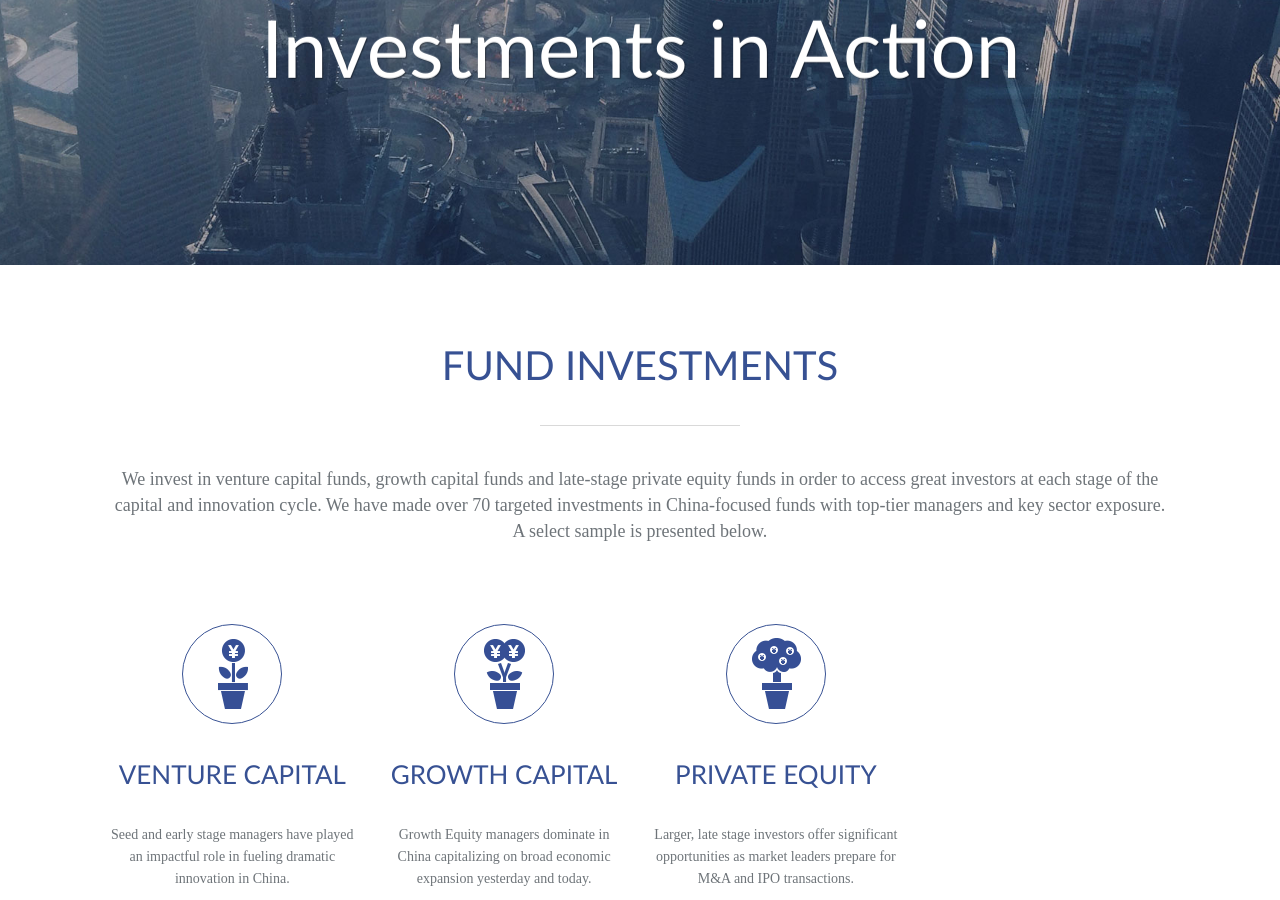
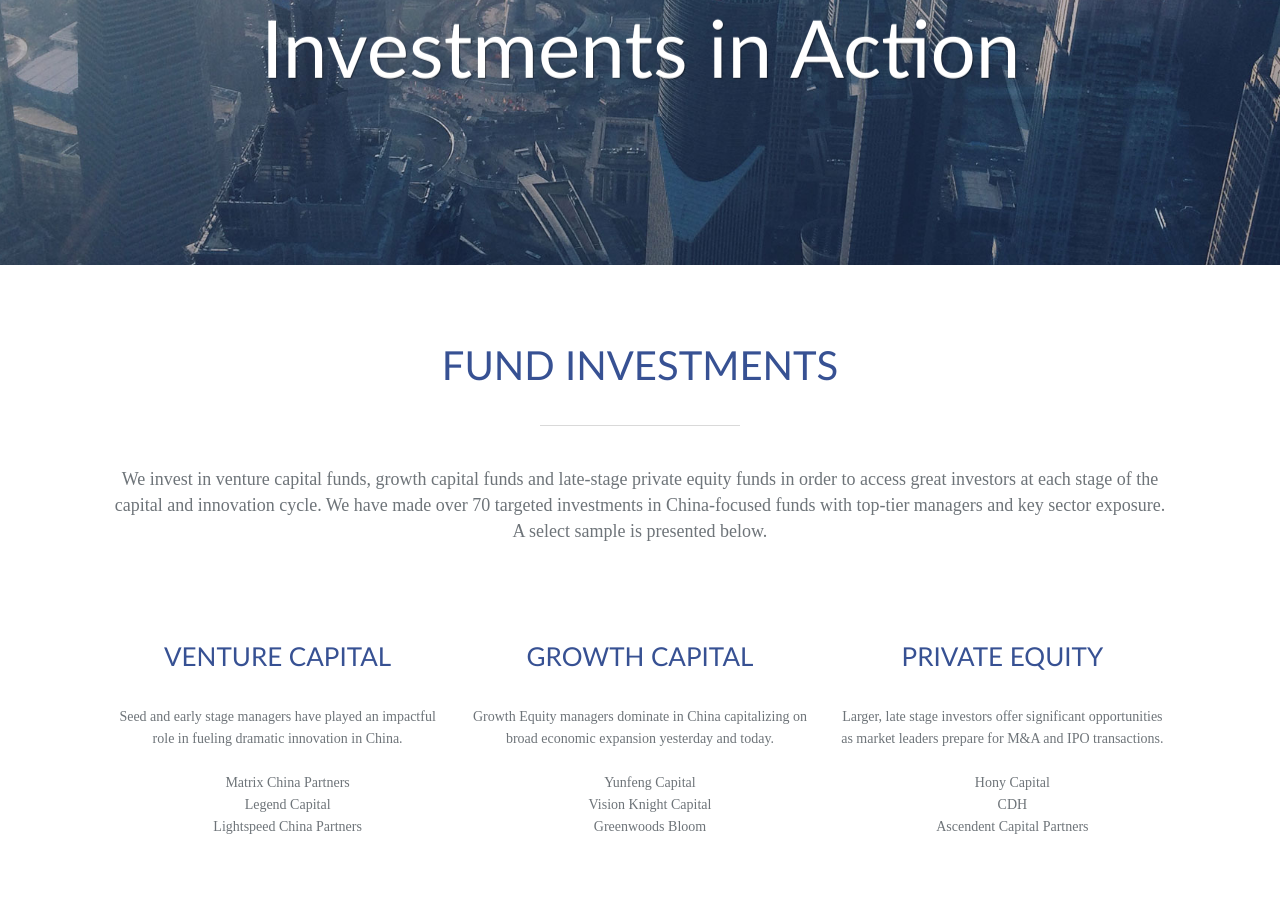
Before and after one commit to sagamore/sagamore.github.io, a Jekyll site: the page built from index.html, in a window 1280 px wide and 900 px high, scrolled down 635 px. Built offline with Jekyll 4.4.1, drawn with Linux system fonts in a browser that asks for light colours.

Commit message:
Fund Investments Update

```diff
--- a/index.html
+++ b/index.html
@@ -81,7 +81,7 @@
         <div class="revel_container">
             {% assign fund_investments = (site.fund_investments | sort: 'weight') %}
             {% for fund_investment in fund_investments limit:4 %}
-            <div class="revel_column_dd_span3">
+            <div class="revel_column_dd_span4">
                 <div class="revel_service_box revel_service_box_square">
                     <div class="revel_service_box_header">
                         <div class="fund_investments_icons">
```
